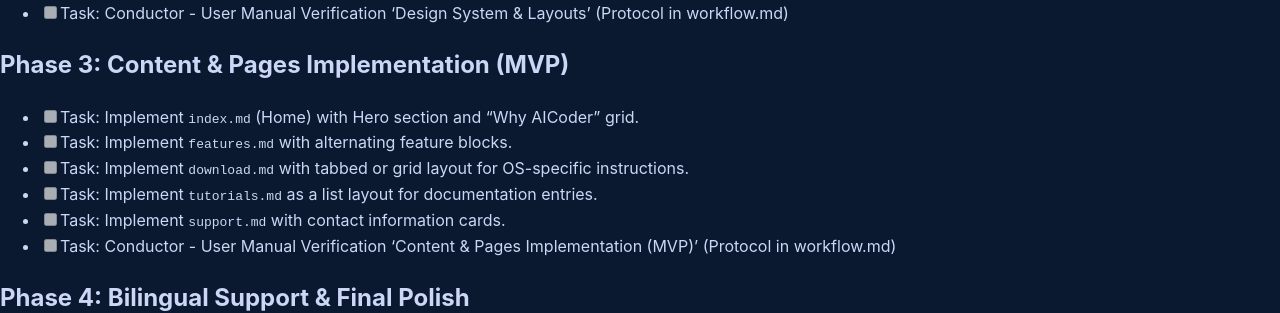
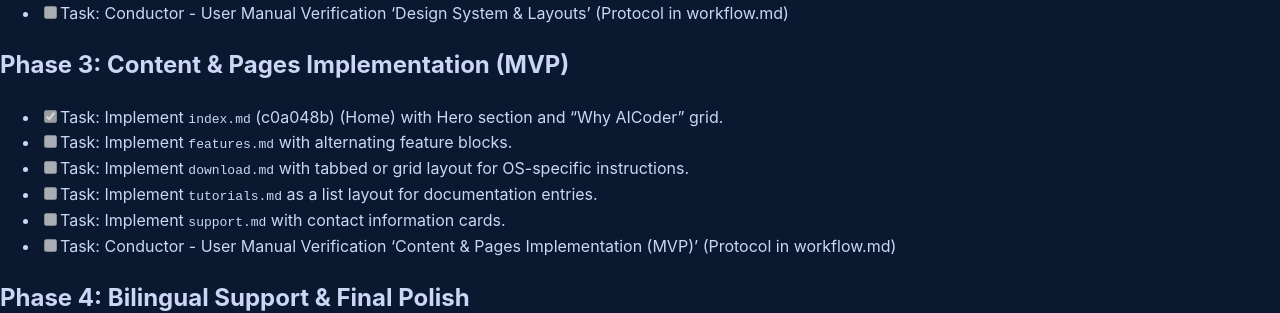
Before and after one commit to rapidaicoder/rapidaicoder.github.io, a Jekyll site: the page built from conductor/tracks/initial_setup_20260103/plan.md, in a window 1280 px wide and 1138 px high. Shown: the part 533-846 px from the top of the window. Built offline with Jekyll 4.4.1, drawn with Linux system fonts in a browser that asks for light colours; our own code applies the rules of GitHub Pages for plain Markdown files; a script that is not in the unit is left out.

Commit message:
conductor(plan): Mark task 'Implement home page' as complete

```diff
--- a/conductor/tracks/initial_setup_20260103/plan.md
+++ b/conductor/tracks/initial_setup_20260103/plan.md
@@ -15,7 +15,7 @@
 - [ ] Task: Conductor - User Manual Verification 'Design System & Layouts' (Protocol in workflow.md)
 
 ## Phase 3: Content & Pages Implementation (MVP)
-- [ ] Task: Implement `index.md` (Home) with Hero section and "Why AICoder" grid.
+- [x] Task: Implement `index.md` (c0a048b) (Home) with Hero section and "Why AICoder" grid.
 - [ ] Task: Implement `features.md` with alternating feature blocks.
 - [ ] Task: Implement `download.md` with tabbed or grid layout for OS-specific instructions.
 - [ ] Task: Implement `tutorials.md` as a list layout for documentation entries.
```
